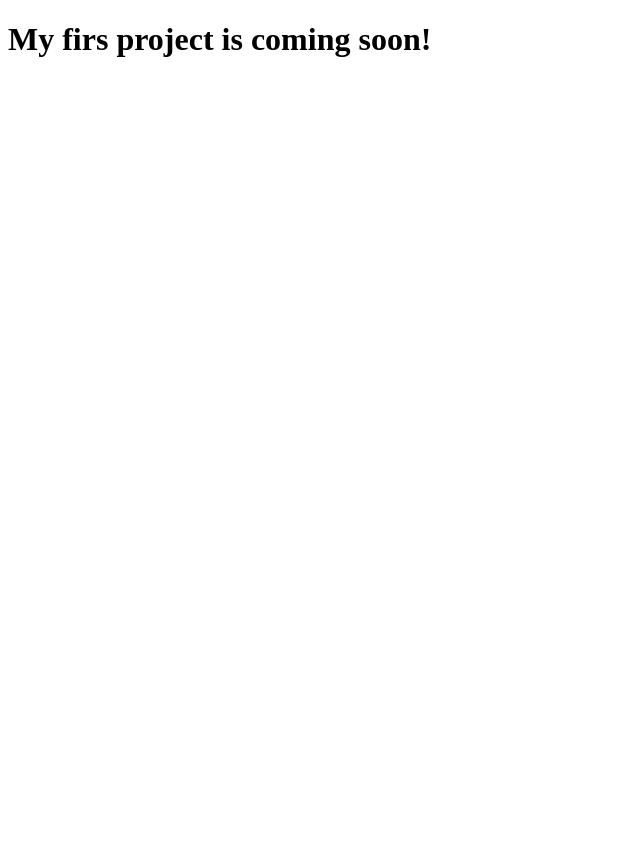
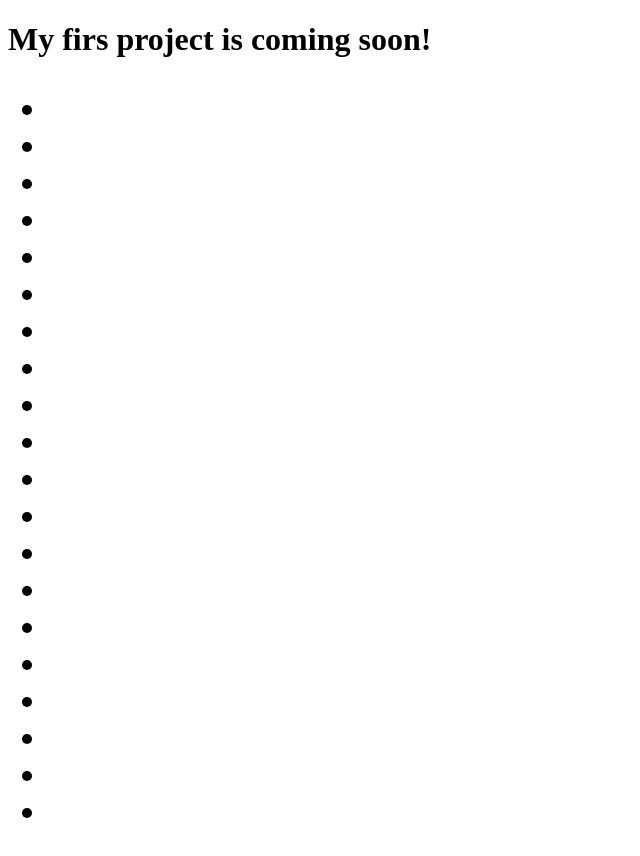
Before and after one commit to marsspaceman/my-first-project, a plain HTML site: page index.html in a window 1280 px wide. Shown: the whole page, without its empty margins (0-640 px from the left). Before the commit the page ends 800 px from the top, so only its background shows below. Drawn offline with Linux system fonts and the light colour scheme.

Commit message:
test commit

```diff
--- a/index.html
+++ b/index.html
@@ -10,6 +10,28 @@
 <body>
 <h1>
   My firs project is coming soon!
+  <ul>
+    <li><a href=""><img src="" alt=""></a></li>
+    <li><a href=""><img src="" alt=""></a></li>
+    <li><a href=""><img src="" alt=""></a></li>
+    <li><a href=""><img src="" alt=""></a></li>
+    <li><a href=""><img src="" alt=""></a></li>
+    <li><a href=""><img src="" alt=""></a></li>
+    <li><a href=""><img src="" alt=""></a></li>
+    <li><a href=""><img src="" alt=""></a></li>
+    <li><a href=""><img src="" alt=""></a></li>
+    <li><a href=""><img src="" alt=""></a></li>
+    <li><a href=""><img src="" alt=""></a></li>
+    <li><a href=""><img src="" alt=""></a></li>
+    <li><a href=""><img src="" alt=""></a></li>
+    <li><a href=""><img src="" alt=""></a></li>
+    <li><a href=""><img src="" alt=""></a></li>
+    <li><a href=""><img src="" alt=""></a></li>
+    <li><a href=""><img src="" alt=""></a></li>
+    <li><a href=""><img src="" alt=""></a></li>
+    <li><a href=""><img src="" alt=""></a></li>
+    <li><a href=""><img src="" alt=""></a></li>
+  </ul>
 </h1>
 </body>
 </html>
```
Also changed, not shown: 1 other file.
